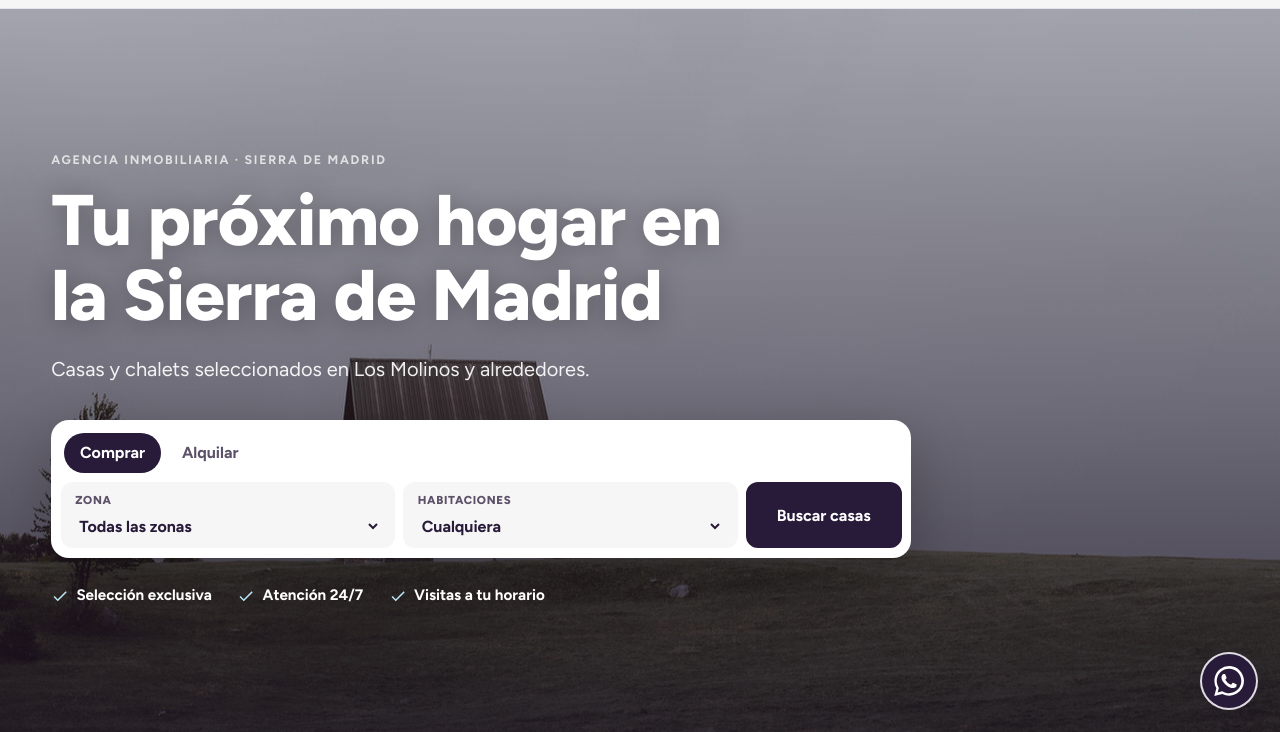
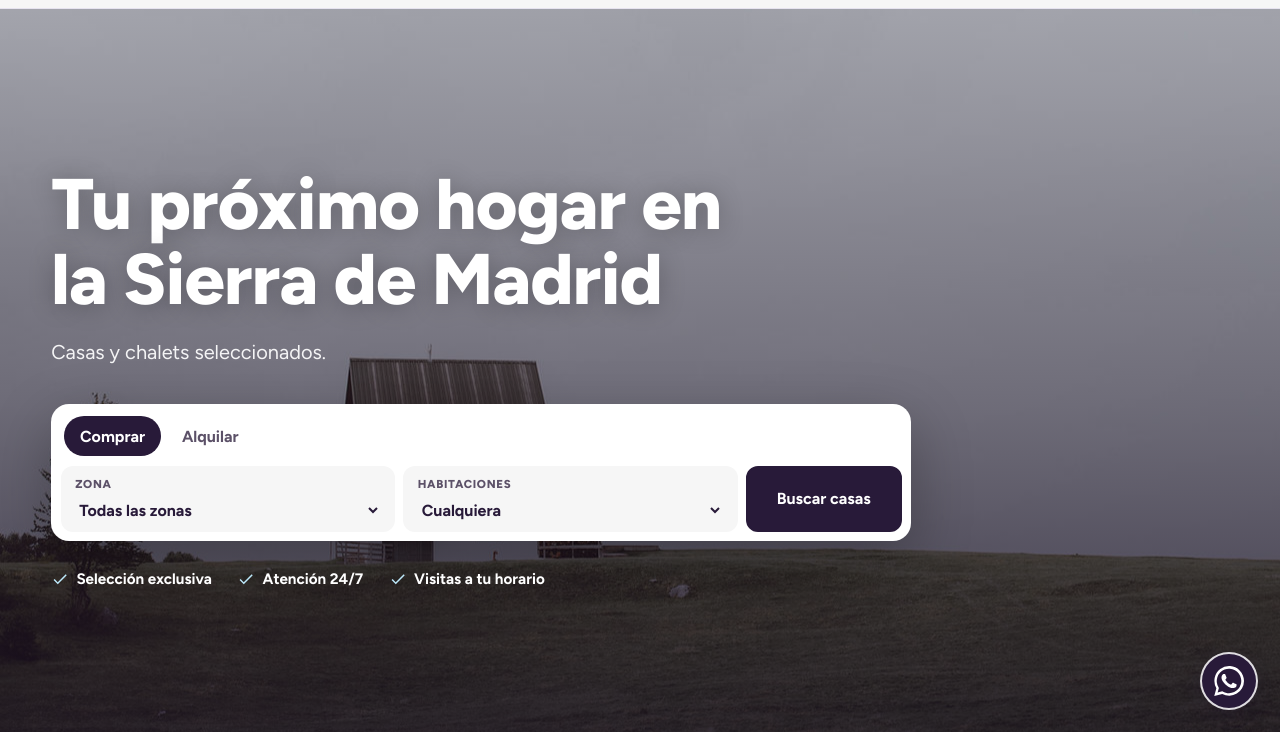
Before and after one commit to guillern-ux/evolv-web, a plain HTML site: page index.html in a window 1280 px wide. Shown: the part 68-800 px from the top of the page. Drawn offline with Linux system fonts and the light colour scheme.

Commit message:
Portada: textos de la primera sección más limpios

```diff
--- a/index.html
+++ b/index.html
@@ -17,9 +17,8 @@
   <!-- 1. Portada con buscador -->
   <section class="h-hero" id="hero">
     <div class="contenedor h-hero-dentro">
-      <p class="h-eyebrow">Agencia inmobiliaria · Sierra de Madrid</p>
       <h1>Tu próximo hogar en la Sierra de Madrid</h1>
-      <p class="h-sub">Casas y chalets seleccionados en Los Molinos y alrededores.</p>
+      <p class="h-sub">Casas y chalets seleccionados.</p>
 
       <form class="h-buscador" id="buscador" role="search" aria-label="Buscar casas">
         <div class="h-tabs" role="tablist">
```
